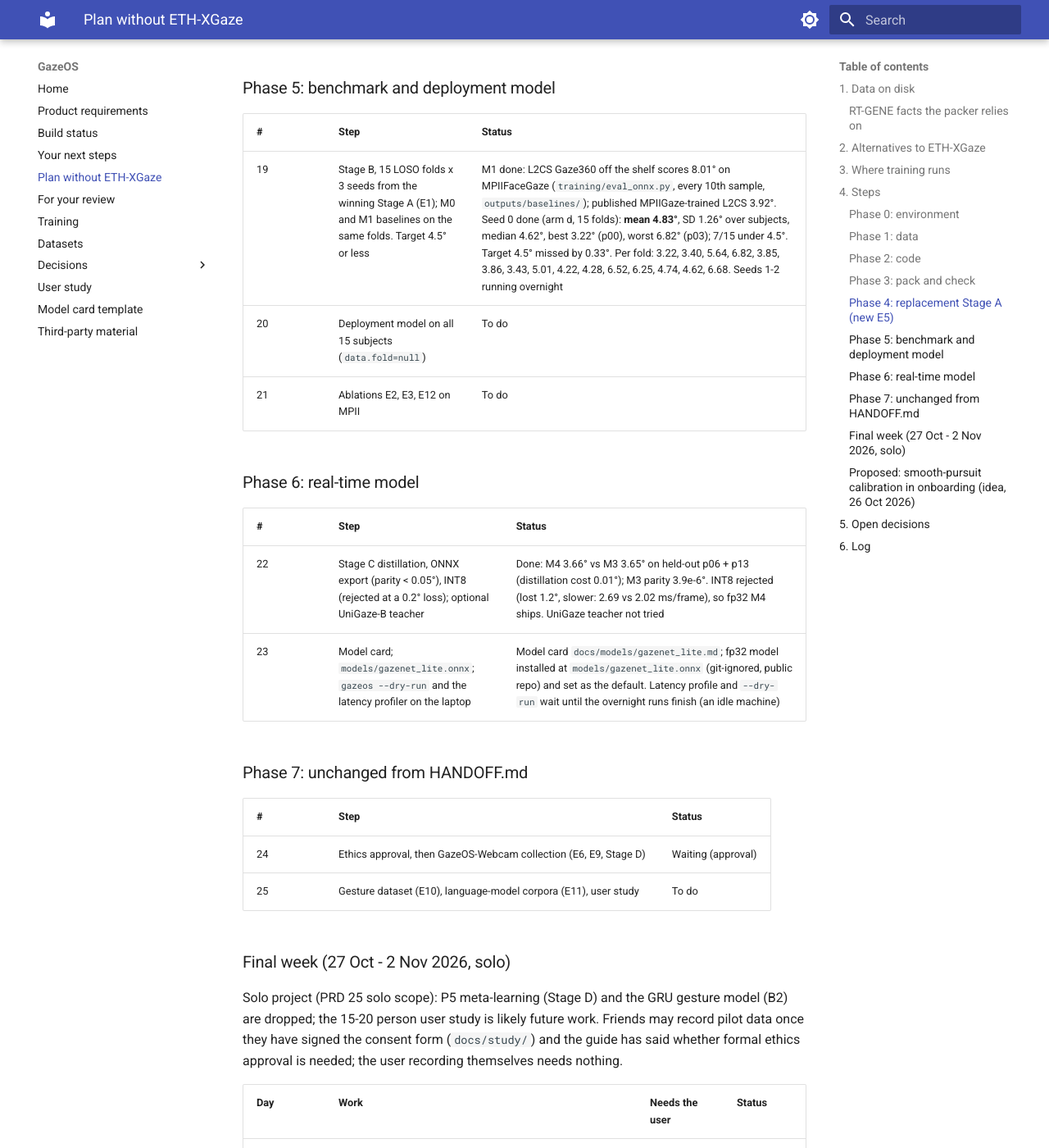
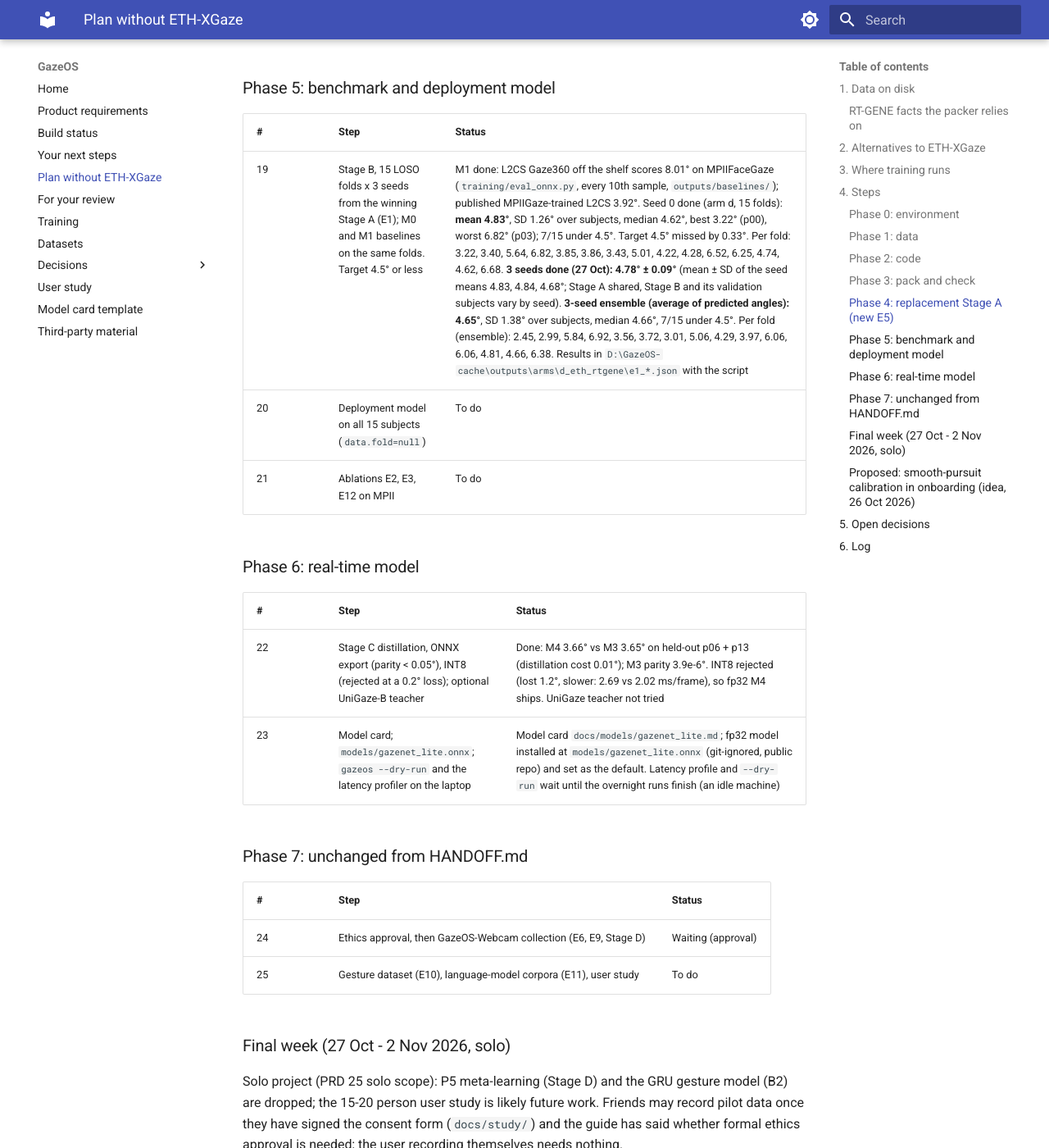
Before and after one commit to deep-9549/Gaze-Os, an MkDocs documentation site: the page built from docs/PLAN.md, in a window 1280 px wide and 1400 px high, scrolled down 5439 px. Shown: the whole window at 82% size. Built offline with MkDocs 1.6.1 and Material for MkDocs 9.7.7, drawn with Linux system fonts in a browser that asks for light colours; some of the changed text lies outside the part shown.

Commit message:
docs: E1 over 3 seeds 4.78 ± 0.09°, ensemble 4.65°; profiler uses the app's default model
The latency profiler only loaded a gaze network when --model was passed, so a
camera run without it measured the geometric baseline instead of the deployed
model. It now falls back to settings.gaze_model like the app.

Co-Authored-By: Claude <noreply@anthropic.com>

```diff
--- a/docs/PLAN.md
+++ b/docs/PLAN.md
@@ -130,7 +130,7 @@ uv pip install --python .venv -e ".[app,train,research,dev]"
 
 | # | Step | Status |
 | --- | --- | --- |
-| 19 | Stage B, 15 LOSO folds x 3 seeds from the winning Stage A (E1); M0 and M1 baselines on the same folds. Target 4.5° or less | M1 done: L2CS Gaze360 off the shelf scores 8.01° on MPIIFaceGaze (`training/eval_onnx.py`, every 10th sample, `outputs/baselines/`); published MPIIGaze-trained L2CS 3.92°. Seed 0 done (arm d, 15 folds): **mean 4.83°**, SD 1.26° over subjects, median 4.62°, best 3.22° (p00), worst 6.82° (p03); 7/15 under 4.5°. Target 4.5° missed by 0.33°. Per fold: 3.22, 3.40, 5.64, 6.82, 3.85, 3.86, 3.43, 5.01, 4.22, 4.28, 6.52, 6.25, 4.74, 4.62, 6.68. Seeds 1-2 running overnight |
+| 19 | Stage B, 15 LOSO folds x 3 seeds from the winning Stage A (E1); M0 and M1 baselines on the same folds. Target 4.5° or less | M1 done: L2CS Gaze360 off the shelf scores 8.01° on MPIIFaceGaze (`training/eval_onnx.py`, every 10th sample, `outputs/baselines/`); published MPIIGaze-trained L2CS 3.92°. Seed 0 done (arm d, 15 folds): **mean 4.83°**, SD 1.26° over subjects, median 4.62°, best 3.22° (p00), worst 6.82° (p03); 7/15 under 4.5°. Target 4.5° missed by 0.33°. Per fold: 3.22, 3.40, 5.64, 6.82, 3.85, 3.86, 3.43, 5.01, 4.22, 4.28, 6.52, 6.25, 4.74, 4.62, 6.68. **3 seeds done (27 Oct): 4.78° ± 0.09°** (mean ± SD of the seed means 4.83, 4.84, 4.68°; Stage A shared, Stage B and its validation subjects vary by seed). **3-seed ensemble (average of predicted angles): 4.65°**, SD 1.38° over subjects, median 4.66°, 7/15 under 4.5°. Per fold (ensemble): 2.45, 2.99, 5.84, 6.92, 3.56, 3.72, 3.01, 5.06, 4.29, 3.97, 6.06, 6.06, 4.81, 4.66, 6.38. Results in `D:\GazeOS-cache\outputs\arms\d_eth_rtgene\e1_*.json` with the script |
 | 20 | Deployment model on all 15 subjects (`data.fold=null`) | To do |
 | 21 | Ablations E2, E3, E12 on MPII | To do |
 
@@ -157,7 +157,7 @@ whether formal ethics approval is needed; the user recording themselves needs no
 
 | Day | Work | Needs the user | Status |
 | --- | --- | --- | --- |
-| 1 | Reboot; seeds 1-2 summary (E1 mean ± SD) and a 3-seed offline ensemble row; latency profile + 10-min soak; first `gazeos --dry-run` on the webcam and fixes | About 30 min | To do |
+| 1 | Reboot; seeds 1-2 summary (E1 mean ± SD) and a 3-seed offline ensemble row; latency profile + 10-min soak; first `gazeos --dry-run` on the webcam and fixes | About 30 min | Seeds and ensemble done (05:30): 4.78° ± 0.09°, ensemble 4.65°. Rest to do |
 | 1-2 | Pilot GazeOS-Webcam data: `tools/collect.py`, 3 sessions of about 15 min per person (user, then friends with consent) | About 1 h | To do |
 | 2-3 | E6 personalization on the pilot data: P0-P4 with 1/3/5/9/16 points (the PRD 2° target) | No | To do |
 | 2 (night) | E2 and E3 ablations on folds 0-2 (about 6 GPU h) | No | To do |
@@ -200,6 +200,7 @@ clustered at 9 points.
 
 | Date | Change |
 | --- | --- |
+| 2026-10-27 | Seeds 1-2 finished at 05:08 (30 runs, no failures; seed means 4.84° and 4.68°). E1: 4.78° ± 0.09° over 3 seeds; 3-seed ensemble 4.65°. Both still above the 4.5° target; seed-to-seed spread (0.09°) is much smaller than fold-to-fold spread (1.3°), so the subjects, not the seeds, drive the number. |
 | 2026-10-25 | Plan written. Data audit of `F:\GazeOS-data`: MPIIFaceGaze 4 of 15 subjects; RT-GENE s004 truncated, s005 and s006 missing. RT-GENE label order verified. Google Drive (5 TB) added for shards and checkpoints. |
 | 2026-10-26 | Phase 0 done. MediaPipe resolved to 1.1.1 (newer than the code was written against); the unit tests pass, but check landmarks on a live webcam with `gazeos --dry-run`. Synthetic shards take about 190 KB per sample, so expect roughly 10-20 GB for RT-GENE. |
 | 2026-10-26 | Steps 4 and 5 done: MPIIFaceGaze complete (15 subjects, 37,667 images); RT-GENE complete (17 subjects, about 114,600 frames). |
```
Also changed, not shown: docs/REVIEW.md (+1 -1 lines), docs/models/gazenet_lite.md (+1 -1 lines), 1 other file.
